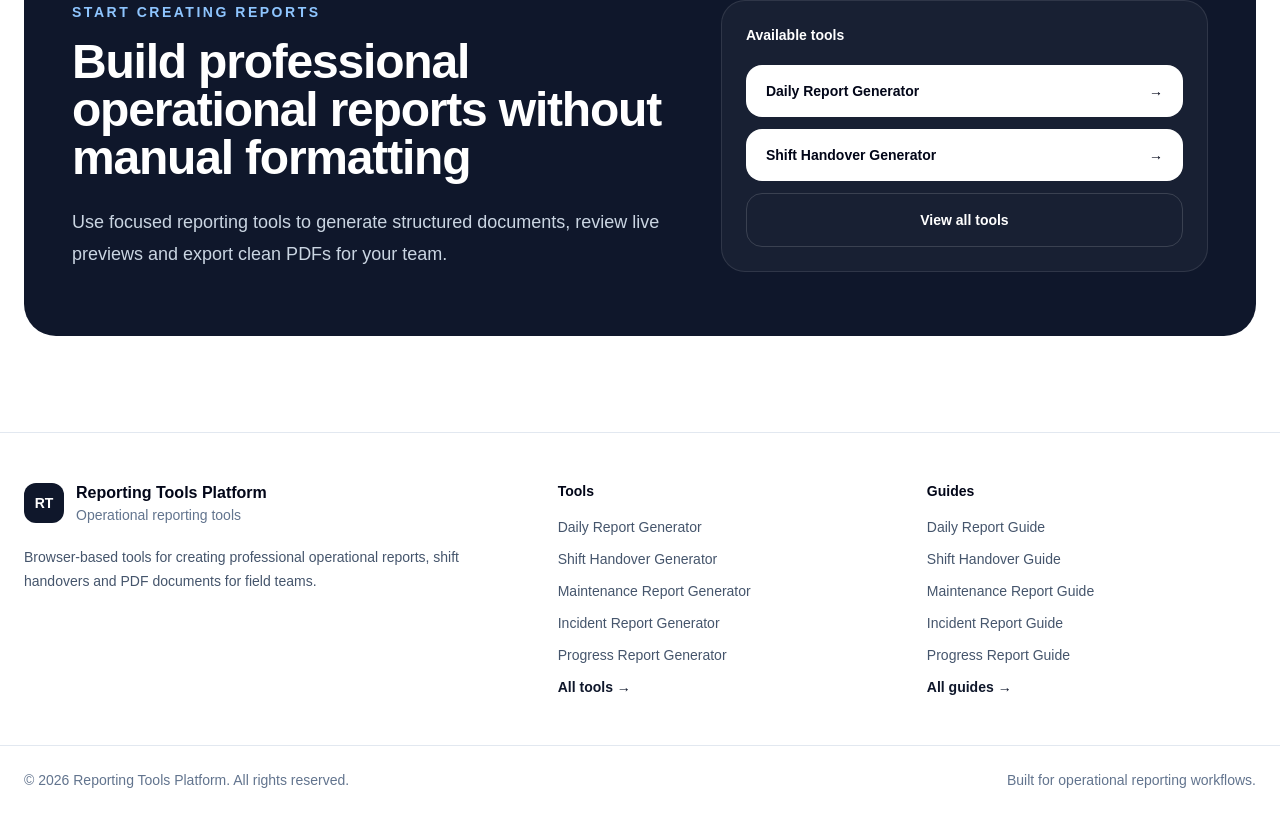
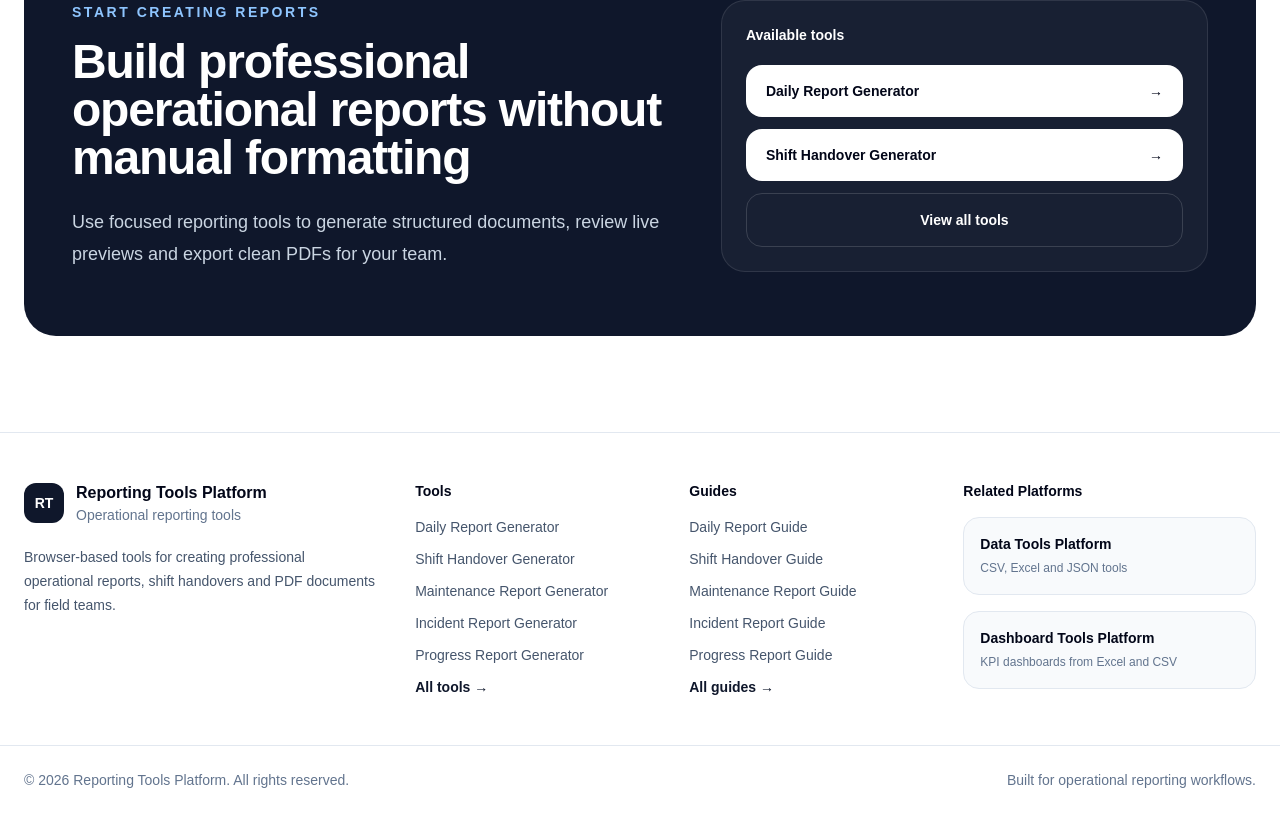
Before and after one commit to kike-Pinto/reporting-tools-platform, a Next.js app: page / in a window 1280 px wide. Shown: the part 3687-4501 px from the top of the page. Built offline with nearby package versions, Linux system fonts and the light colour scheme.

Commit message:
Add related platform links to footer

```diff
--- a/components/layout/Footer.tsx
+++ b/components/layout/Footer.tsx
@@ -1,9 +1,22 @@
 import Link from 'next/link'
+
+const relatedPlatforms = [
+  {
+    title: 'Data Tools Platform',
+    href: 'https://data-tools-platform.vercel.app/',
+    description: 'CSV, Excel and JSON tools',
+  },
+  {
+    title: 'Dashboard Tools Platform',
+    href: 'https://dashboard-tools-platform.vercel.app/',
+    description: 'KPI dashboards from Excel and CSV',
+  },
+]
 
 export default function Footer() {
   return (
     <footer className='border-t border-slate-200 bg-white'>
-      <div className='mx-auto grid max-w-7xl gap-10 px-6 py-12 md:grid-cols-[1.2fr_0.8fr_0.8fr]'>
+      <div className='mx-auto grid max-w-7xl gap-10 px-6 py-12 sm:grid-cols-2 lg:grid-cols-[1.2fr_0.8fr_0.8fr_1fr]'>
         <div>
           <div className='flex items-center gap-3'>
             <div className='flex h-10 w-10 items-center justify-center rounded-xl bg-slate-900 text-sm font-bold text-white'>
@@ -122,6 +135,32 @@ export default function Footer() {
             </Link>
           </div>
         </div>
+
+        <div>
+          <p className='text-sm font-semibold text-slate-950'>
+            Related Platforms
+          </p>
+
+          <div className='mt-4 space-y-4'>
+            {relatedPlatforms.map((platform) => (
+              <a
+                key={platform.href}
+                href={platform.href}
+                target='_blank'
+                rel='noopener noreferrer'
+                className='block rounded-2xl border border-slate-200 bg-slate-50 p-4 transition hover:border-blue-200 hover:bg-blue-50'
+              >
+                <p className='text-sm font-semibold text-slate-950'>
+                  {platform.title}
+                </p>
+
+                <p className='mt-1 text-xs leading-5 text-slate-500'>
+                  {platform.description}
+                </p>
+              </a>
+            ))}
+          </div>
+        </div>
       </div>
 
       <div className='border-t border-slate-200'>
```
